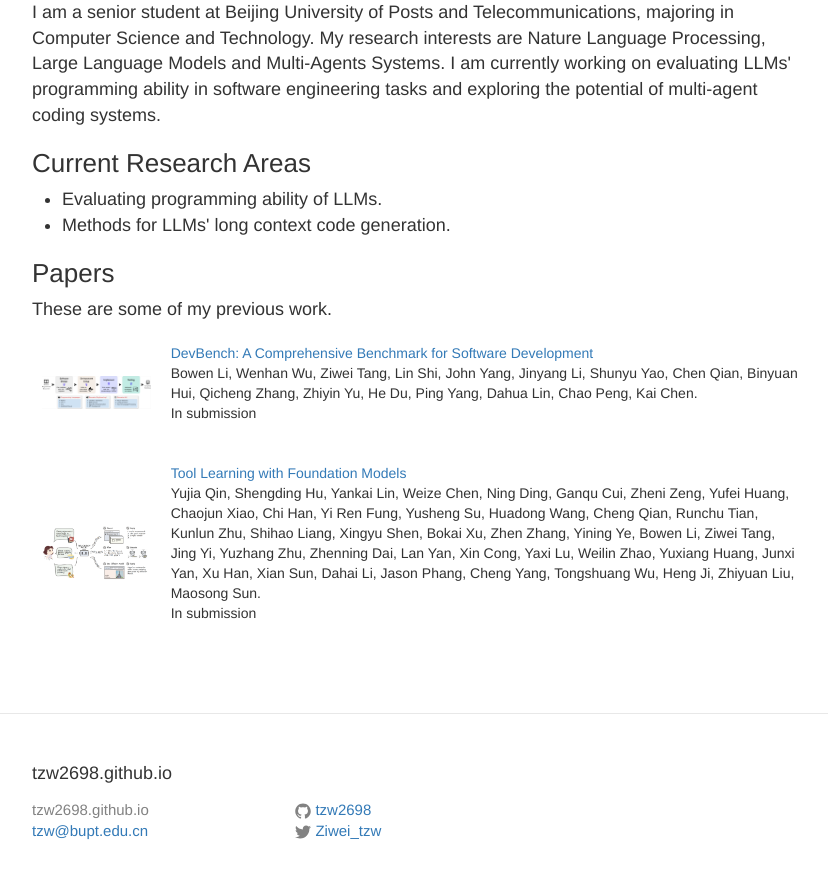
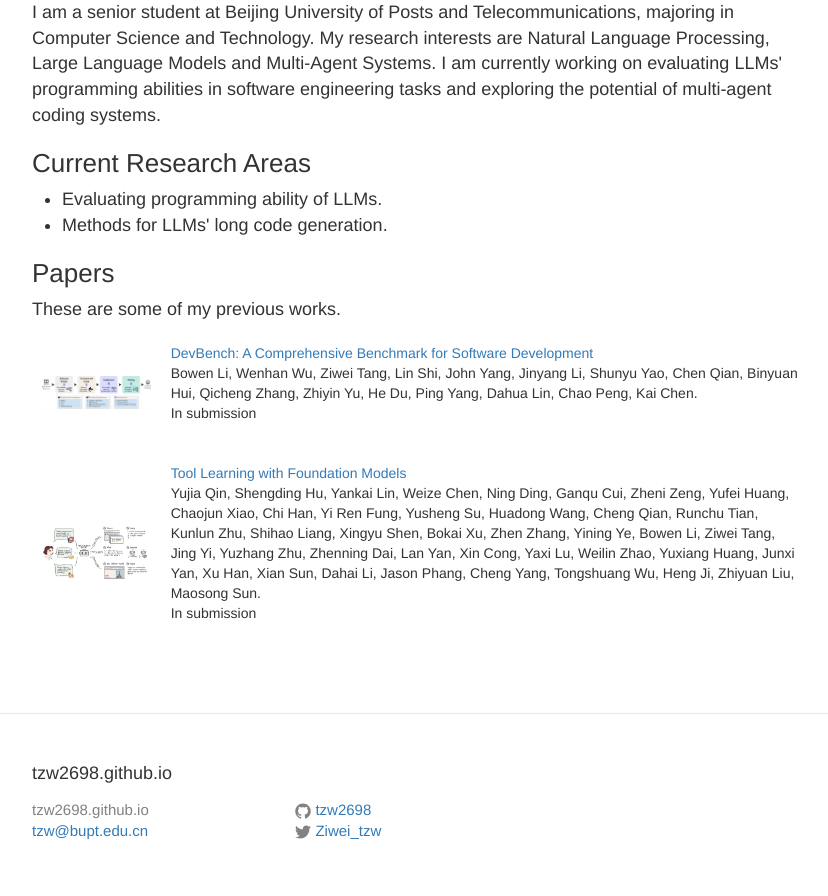
Before and after one commit to tzw2698/tzw2698.github.io, a Jekyll site: the page built from index.html, in a window 1280 px wide. Shown: the part 282-1178 px from the top of the page, without its empty margins (218-1046 px from the left). Built offline with Jekyll 4.4.1, drawn with Linux system fonts in a browser that asks for light colours.

Commit message:
Fix some grammar errors

```diff
--- a/index.html
+++ b/index.html
@@ -28,9 +28,9 @@ show: 1
 
   I am a senior student at Beijing University of Posts and
   Telecommunications, majoring in Computer Science and Technology.
-  My research interests are Nature Language Processing, Large
-  Language Models and Multi-Agents Systems. I am currently working
-  on evaluating LLMs' programming ability in software engineering
+  My research interests are Natural Language Processing, Large
+  Language Models and Multi-Agent Systems. I am currently working
+  on evaluating LLMs' programming abilities in software engineering
   tasks and exploring the potential of multi-agent coding systems.
 </p>
 
@@ -39,7 +39,7 @@ show: 1
 <p style="font-size: 18px">
 <ul style="font-size: 18px">
   <li> Evaluating programming ability of LLMs. </li>
-  <li> Methods for LLMs' long context code generation.  </li>
+  <li> Methods for LLMs' long code generation.  </li>
 </ul>
 </p>
 
@@ -47,7 +47,7 @@ show: 1
 <h3>Papers</h3>
 
 <p style="font-size: 18px">
-These are some of my previous work.
+These are some of my previous works.
 </p>
 
 <table>
```
Also changed, not shown: 2 other files.
